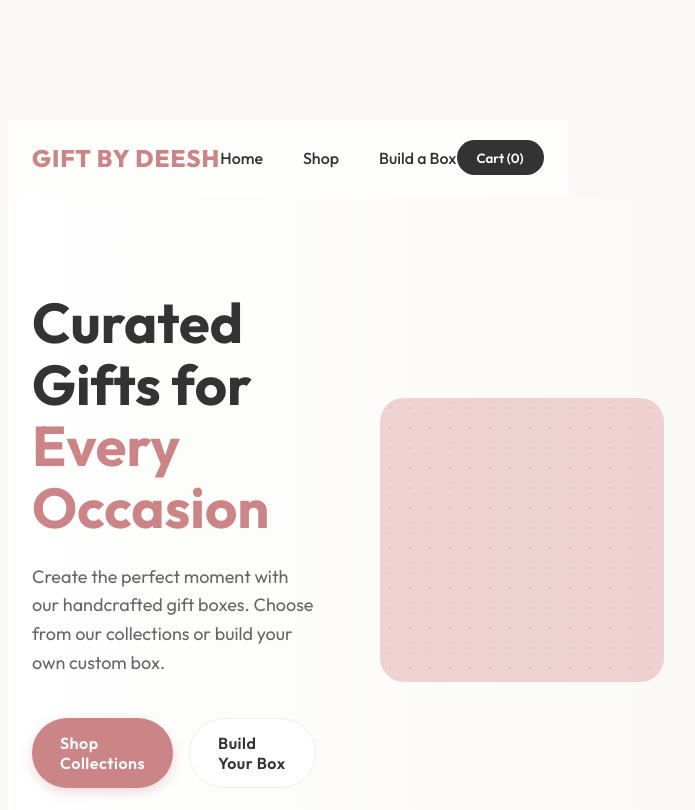
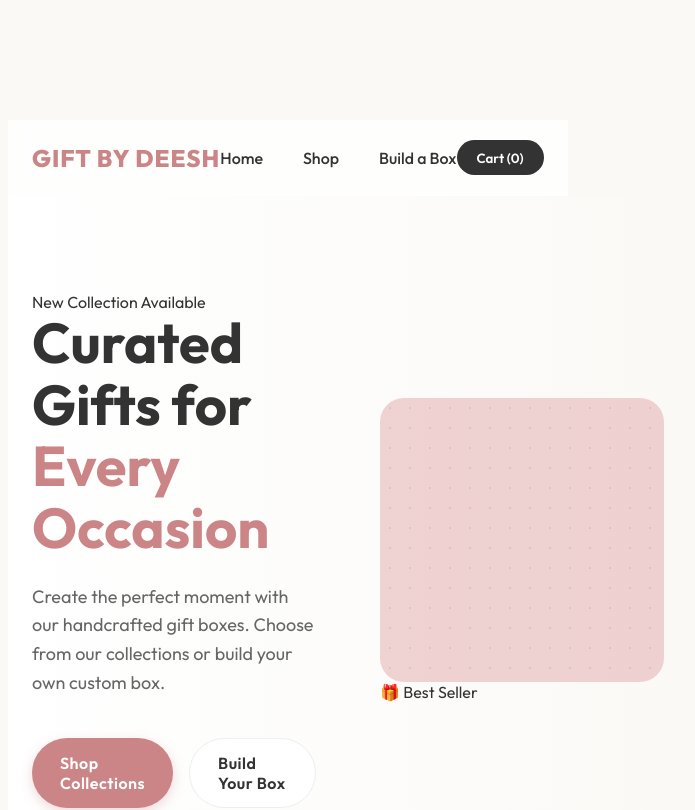
Before and after one commit to SamsudeenAshad/gift_by_desh, a Next.js app: page / in a window 1280 px wide. Shown: the top 810 px of the page, without its empty margins (52-747 px from the left). Built offline with nearby package versions, Linux system fonts and the light colour scheme.

Commit message:
Update Hero.js

```diff
--- a/src/components/Hero.js
+++ b/src/components/Hero.js
@@ -4,8 +4,12 @@ import styles from './Hero.module.css';
 export default function Hero() {
     return (
         <section className={styles.hero}>
+            <div className={styles.blob1}></div>
+            <div className={styles.blob2}></div>
+
             <div className={`container ${styles.container}`}>
                 <div className={styles.content}>
+                    <span className={styles.badge}>New Collection Available</span>
                     <h1 className={styles.title}>
                         Curated Gifts for <br />
                         <span className={styles.highlight}>Every Occasion</span>
@@ -24,8 +28,12 @@ export default function Hero() {
                     </div>
                 </div>
                 <div className={styles.imageWrapper}>
-                    {/* Placeholder for hero image - in real app would be an Image component */}
-                    <div className={styles.placeholderImage}></div>
+                    <div className={styles.card}>
+                        <div className={styles.placeholderImage}></div>
+                        <div className={styles.floatCard}>
+                            <span>🎁 Best Seller</span>
+                        </div>
+                    </div>
                 </div>
             </div>
         </section>
```
